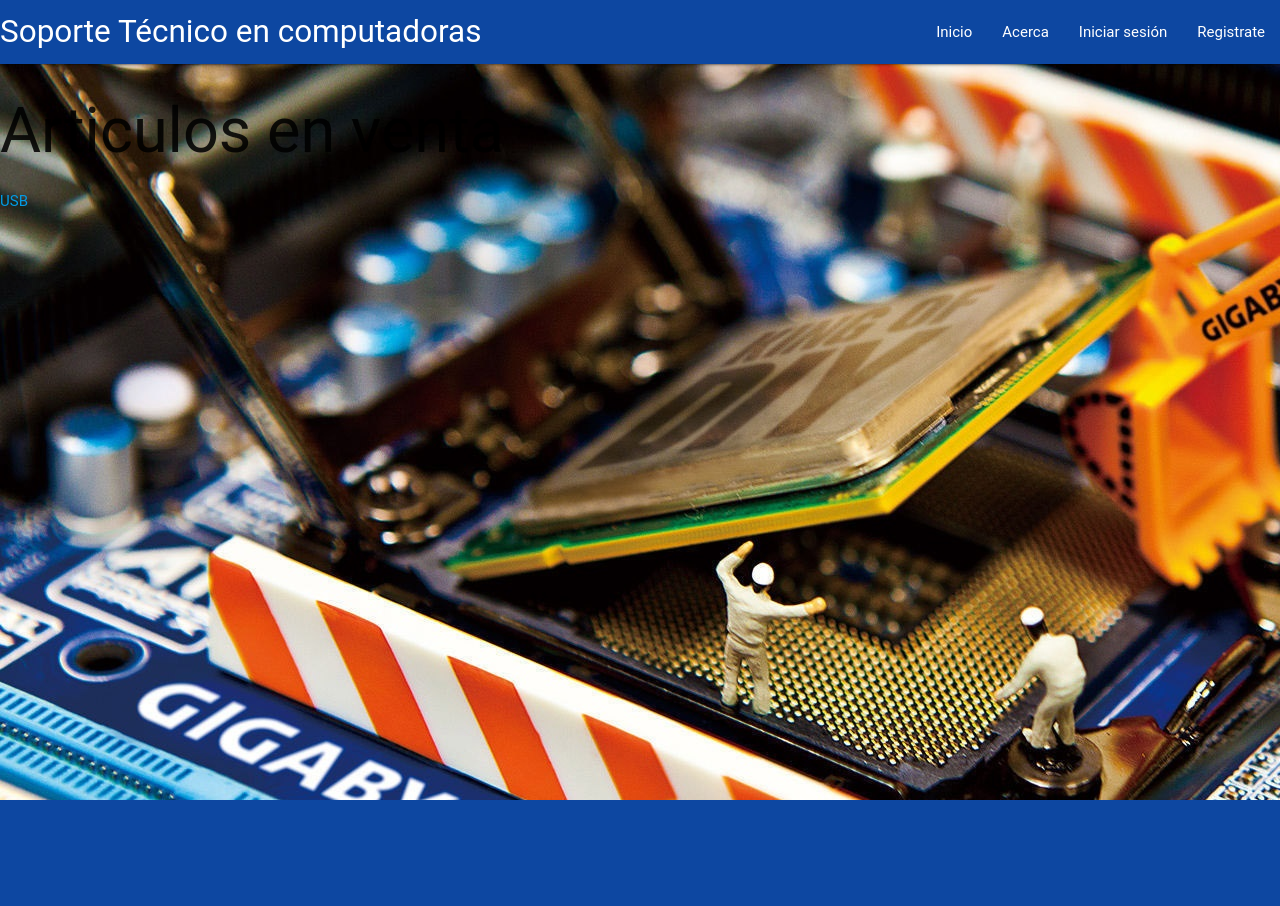
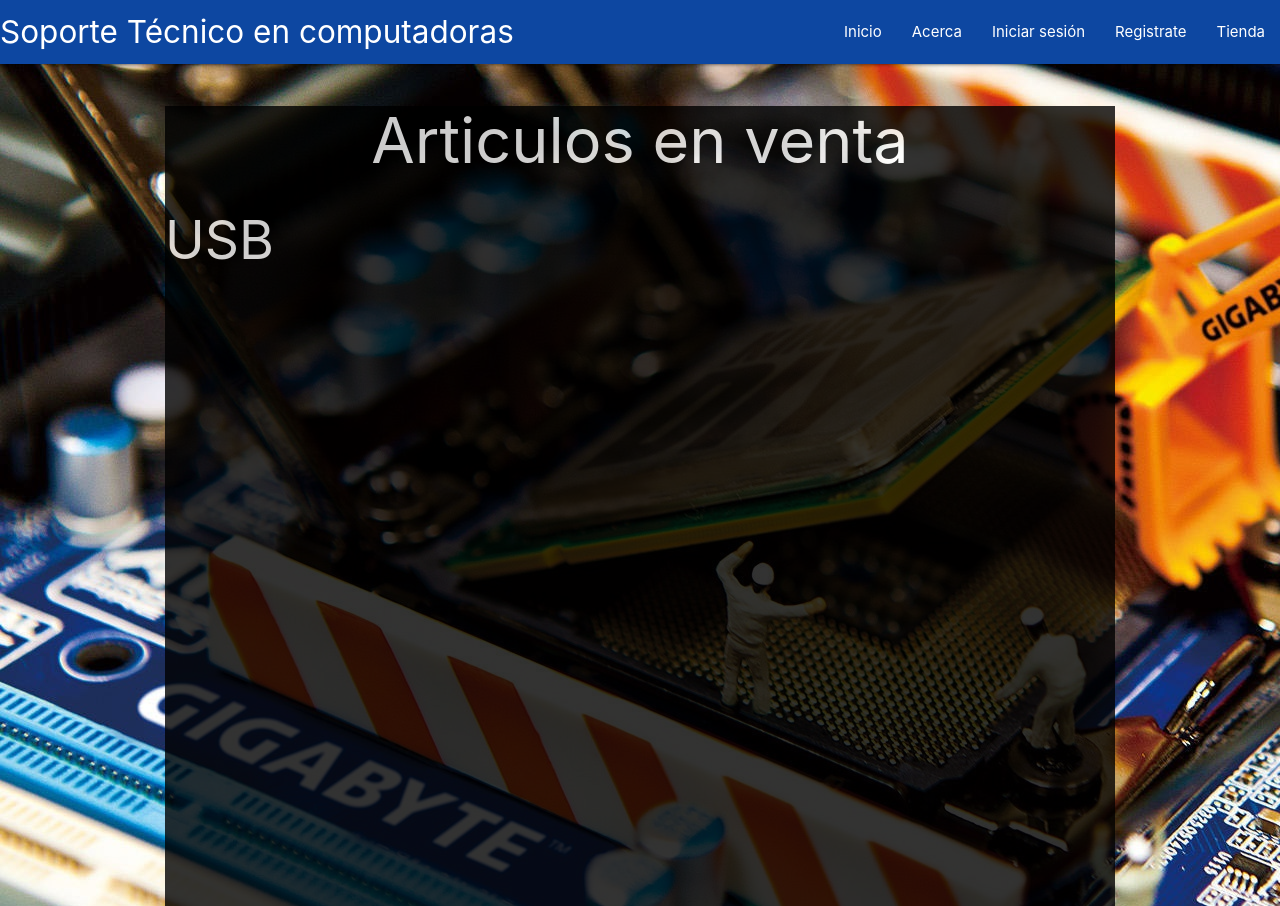
Before and after one commit to IvanMSP/HugoIvan, a Django app: template tienda/templates/tienda/lista.html in a window 1280 px wide. Before the commit the page ends 800 px from the top, so only its background shows below. Run offline with Django 3.2, Linux system fonts and the light colour scheme; the template is opened without the code that fills it: values that come from a table or form of the project are taken from there, others are empty; data comes from the database, SQL or seed files in the repository; both versions use the stored data as it was after the commit; parts of the project's set-up code (start-up, migrations or seed data) failed here and were passed over; some libraries are stand-ins or nearby versions; some web fonts are replaced.

Commit message:
Se agregaron detalles a Lista y Detalle, enlaces

```diff
--- a/main/static/css/main.css
+++ b/main/static/css/main.css
@@ -1,5 +1,25 @@
-html, body{
-	margin: 0;
-	background-color: blue;
-	background-image: url(st.jpg);
+html, body {
+    height: 100%;
+    /* Para que ocupe el 100% */
 }
+
+body {
+    margin: 0;
+    padding: 0;
+    background-image: url(st.jpg);
+}
+
+h1, h2, h3 {
+    color: #FFFFFF;
+}
+
+#wrapper {
+    margin: 0px auto 0px auto;
+    width: 950px;
+    min-height: 100%;
+    *height: 100%;
+    _height: 100%;
+    background-color: black;
+    background-position: center top;
+    opacity: 0.8;
+}
--- a/main/templates/base.html
+++ b/main/templates/base.html
@@ -1,40 +1,48 @@
 {%load static%}
-<!DOCTYPE html>
+
 <html>
+
 <head>
 	<title>
-		{%block titulo%}
-		Soporte Técnico 24hrs
-		{%endblock titulo%}
+		{%block titulo%} Soporte Técnico 24hrs {%endblock titulo%}
 	</title>
 	<meta name="viewport" content="width=device-width, initial-scale=1.0">
 	<!--Import Google Icon Font-->
 	<link href="http://fonts.googleapis.com/icon?family=Material+Icons" rel="stylesheet">
 	<link rel="stylesheet" href="https://cdnjs.cloudflare.com/ajax/libs/materialize/0.97.7/css/materialize.min.css">
 	<link rel="stylesheet" type="text/css" href="{%static 'css/main.css'%}">
-    {%block head%}
-    {%endblock head%}
+	<!--Import Google Icon Font-->
+	<link href="http://fonts.googleapis.com/icon?family=Material+Icons" rel="stylesheet">
+	<!--Import materialize.css-->
+	<link type="text/css" rel="stylesheet" href="css/materialize.min.css" media="screen,projection" />
+
+	<!--Let browser know website is optimized for mobile-->
+	<meta name="viewport" content="width=device-width, initial-scale=1.0" /> {%block head%} {%endblock head%}
 </head>
+
 <body>
+
+	<!--Import jQuery before materialize.js-->
+	<script type="text/javascript" src="https://code.jquery.com/jquery-2.1.1.min.js"></script>
+	<script type="text/javascript" src="js/materialize.min.js"></script>
 
 	<nav class="blue darken-4">
 		<div class="nav-wrapper">
 			<a href="#" class="brand-logo">Soporte Técnico en computadoras</a>
 			<ul id="nav-mobile" class="right hide-on-med-and-down">
-				<li><a href="#">Inicio</a></li>
+				<li><a href="{%url 'home:home'%}">Inicio</a></li>
 				<li><a href="#">Acerca</a></li>
 				<li><a href="#">Iniciar sesión</a></li>
 				<li><a href="#">Registrate</a></li>
+				<li><a href="{%url 'tienda:tienda'%}">Tienda</a></li>
 			</ul>
 		</div>
 	</nav>
 
-{%block content%}
-
-{%endblock content%}
+	{%block content%} {%endblock content%}
 
 	<script src="https://cdnjs.cloudflare.com/ajax/libs/materialize/0.97.7/js/materialize.min.js"></script>
-{%block scripts%}
-{%endblock scripts%}
+	{%block scripts%} {%endblock scripts%}
 </body>
+
 </html>
--- a/soporte/urls.py
+++ b/soporte/urls.py
@@ -18,10 +18,17 @@
 from main import urls as UrlsMain
 from tienda import urls as tiendaUrls
 from cart import urls as cartUrls
+from django.views.static import serve
+from django.conf import settings
 
 urlpatterns = [
     url(r'^admin/', admin.site.urls),
     url(r'^',include(UrlsMain,namespace="home")),
     url(r'^tienda/', include(tiendaUrls, namespace="tienda")),
     url(r'^cart/', include(cartUrls, namespace="cart")),
+    url(
+            regex=r'^media/(?P<path>.*)$',
+            view=serve,
+            kwargs ={'document_root':settings.MEDIA_ROOT}
+        ),
 ]
--- a/tienda/models.py
+++ b/tienda/models.py
@@ -1,5 +1,6 @@
 from django.db import models
 
 class Producto(models.Model):
+    imagen = models.FileField(upload_to='tienda/%Y/%m/%d/', null=True, blank=True)
     nombre = models.CharField(max_length=140)
     precio = models.FloatField()
--- a/tienda/templates/tienda/lista.html
+++ b/tienda/templates/tienda/lista.html
@@ -1,15 +1,16 @@
-{% extends 'base.html'%}
+{% extends 'base.html'%} {% block content%}
+<div id="wrapper">
+	<h1 class="center">Articulos en venta</h1>
 
-{% block content%}
-<h1>Articulos en venta</h1>
-
-<ul>
-	{%for producto in productos%}
-	<li><a href="{%url 'tienda:detalle' producto.id%}">
-		{{producto.nombre}}
-	</a></li>
-	{%empty%}
-	<h2>No hay productos para mostrar</h2>
-	{%endfor%}
-</ul>
+	<ul>
+		{%for producto in productos%}
+		<li>
+			<a href="{%url 'tienda:detalle' producto.id%}">
+				<h2>{{producto.nombre}}</h2>
+			</a>
+		</li>
+		{%empty%}
+		<h2>No hay productos para mostrar</h2> {%endfor%}
+	</ul>
+</div>
 {% endblock content%}
```
Also changed, not shown: main/templates/home.html (+2 -5 lines), tienda/templates/tienda/detalle.html (+10 -9 lines), db.sqlite3, media/tienda/2016/09/07/usb_PNG8880.png (added), media/tienda/usb_PNG8880.png (added), tienda/migrations/0002_producto_imagen.py (added). Lines whose indentation alone changed are shown as unchanged.
